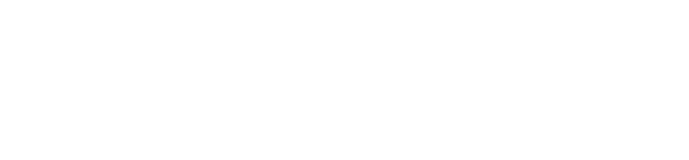
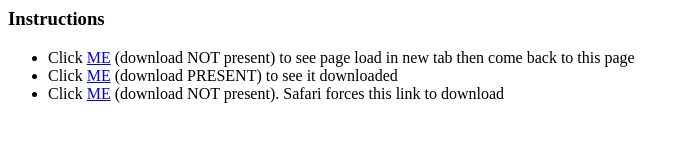
Before and after one commit to mmjj-rgb/foxcraft-resources, a plain HTML site: page index.html in a window 1280 px wide. Shown: the whole page, without its empty margins (0-689 px from the left). Drawn offline with Linux system fonts and the light colour scheme.

Commit message:
Update index.html

```diff
--- a/index.html
+++ b/index.html
@@ -1,5 +1,10 @@
 <html>
-	<body>
-
-	</body>
+<body>
+  <h3>Instructions</h3>
+  <ul>
+    <li>Click <a href='/sample.txt' target='_blank'>ME</a> (download NOT present) to see page load in new tab then come back to this page</li>
+    <li>Click <a href='sample.txt' download='sample.txt'>ME</a> (download PRESENT) to see it downloaded</li>
+    <li>Click <a href='/sample.txt' target='_blank'>ME</a> (download NOT present).  Safari forces this link to download</li>
+  </ul>
+</body>
 </html>
```
